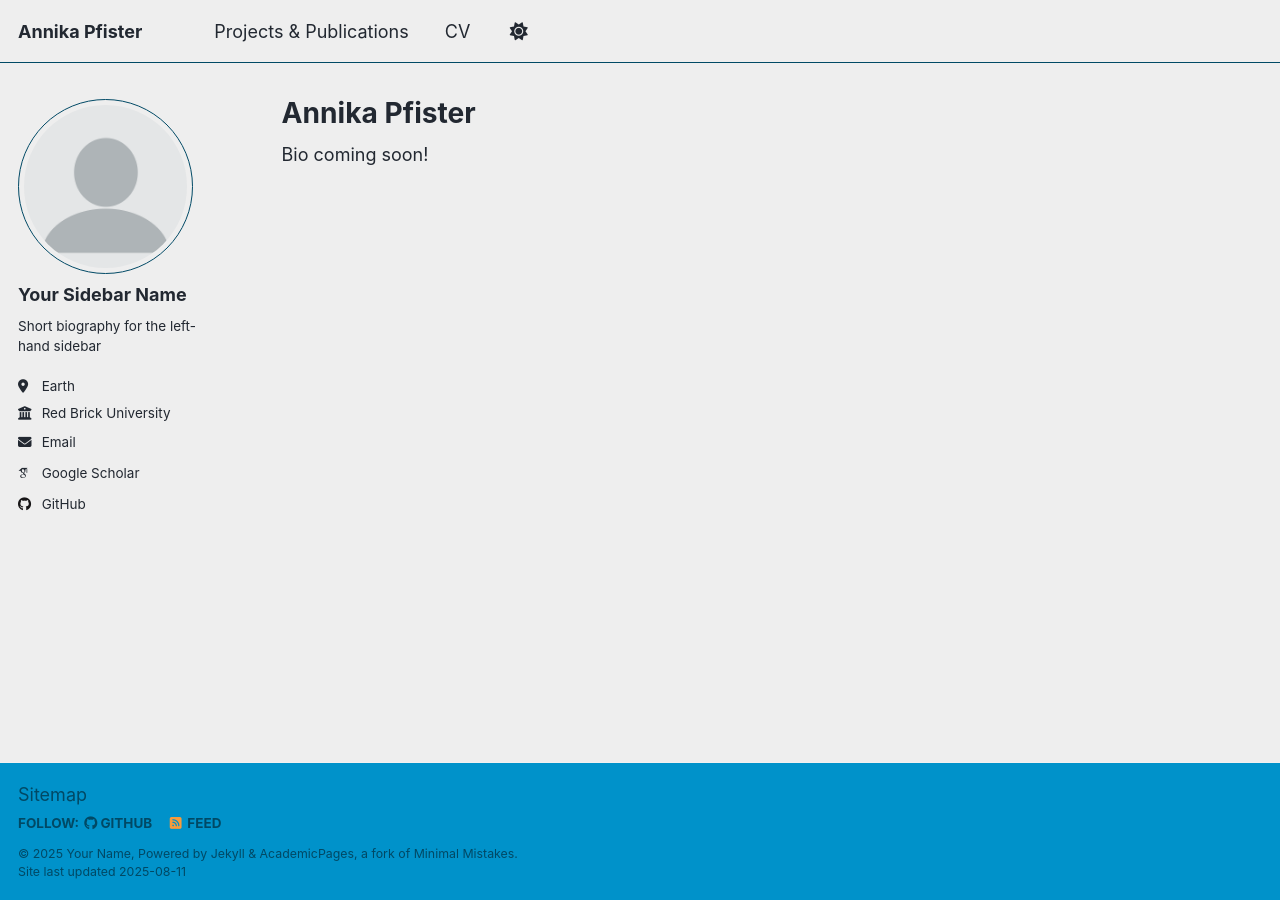
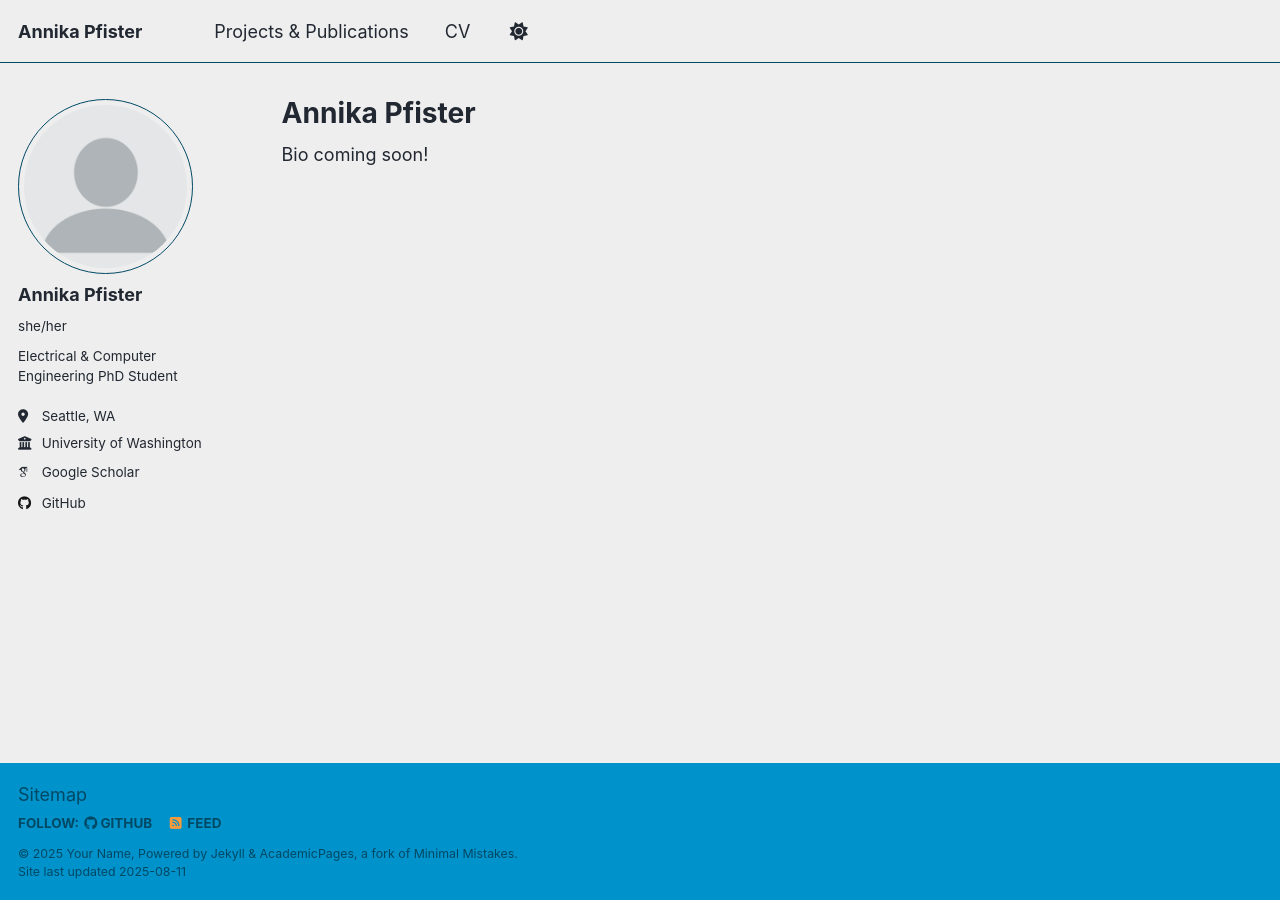
Before and after one commit to annika-pfister/annika-pfister.github.io, a Jekyll site: the page built from _pages/about.md, in a window 1280 px wide. Built offline with Jekyll 4.4.1, drawn with Linux system fonts in a browser that asks for light colours; some web fonts are replaced; a script that is not in the unit is left out.

Commit message:
Update _config.yml

```diff
--- a/_config.yml
+++ b/_config.yml
@@ -23,13 +23,11 @@ repository               : "annika-pfister/annika-pfister.github.io"
 author:
   # Biographic information
   avatar           : "profile.png"
-  name             : "Your Sidebar Name"
-  pronouns         : # example: "she/her"
-  bio              : "Short biography for the left-hand sidebar"
-  location         : "Earth"
-  employer         : "Red Brick University"
-  uri              : # URL
-  email            : "none@example.org"
+  name             : "Annika Pfister"
+  pronouns         : "she/her"
+  bio              : "Electrical & Computer Engineering PhD Student"
+  location         : "Seattle, WA"
+  employer         : "University of Washington"
 
   # Academic websites
   googlescholar    : "https://scholar.google.com/citations?user=PS_CX0AAAAAJ"
```
